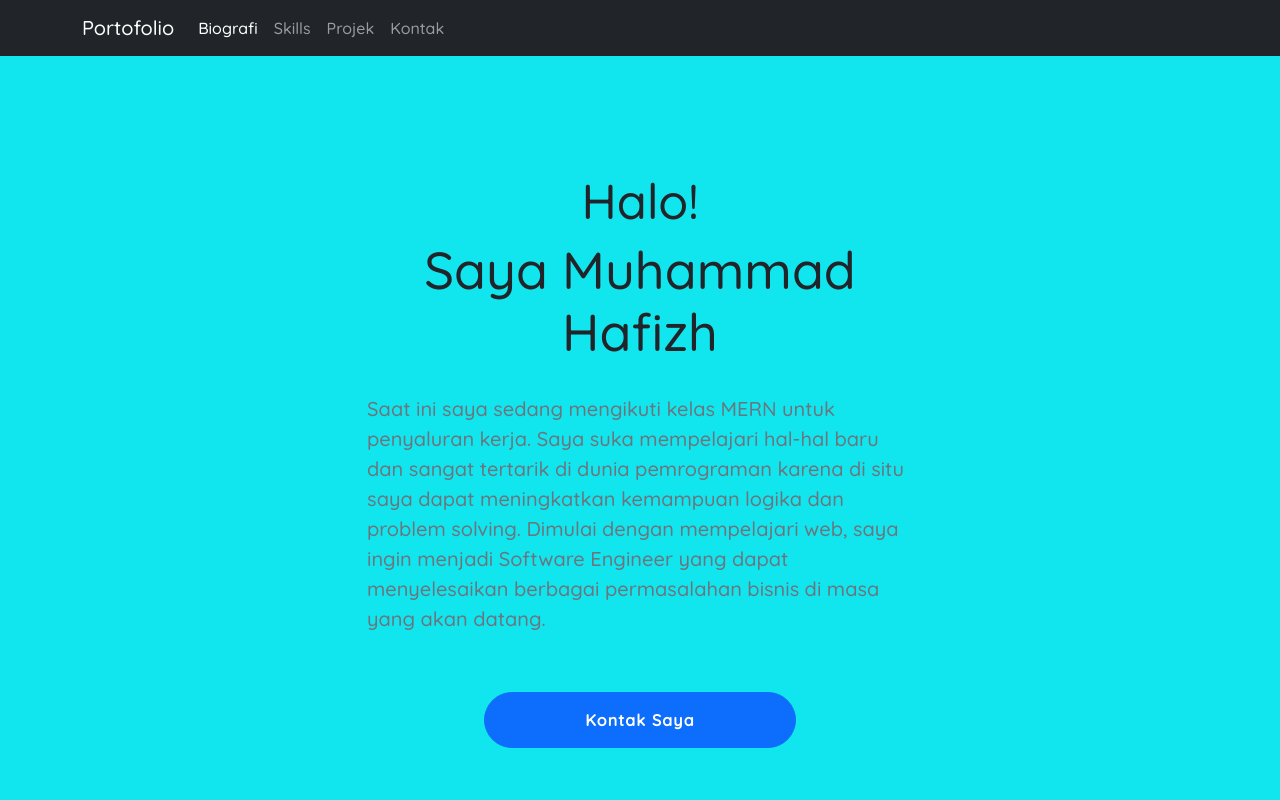
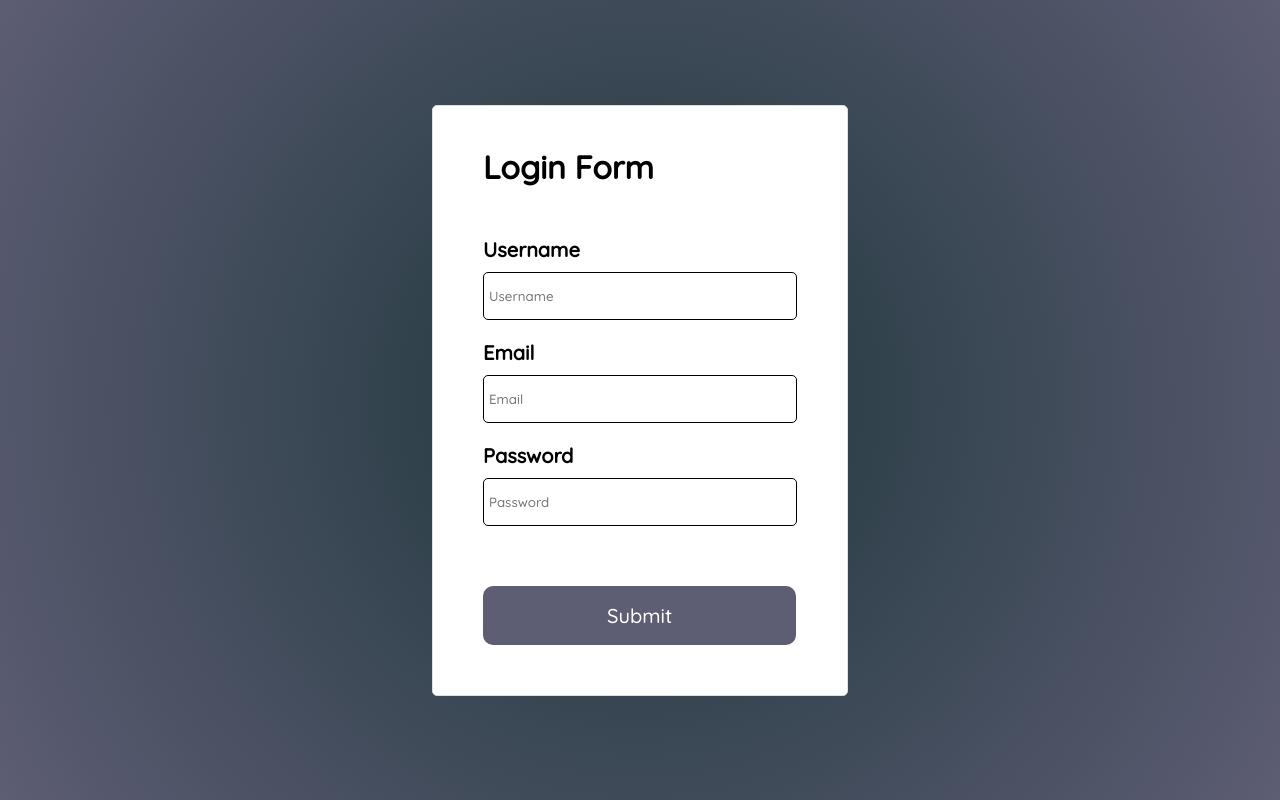
Before and after one commit to hfz02/hfz-reactjs, a React (Create React App) app: page / in a window 1280 px wide. Shown: the top 800 px of the page. Built offline with nearby package versions, Linux system fonts and the light colour scheme.

Commit message:
add form directory

```diff
--- a/src/App.js
+++ b/src/App.js
@@ -1,9 +1,11 @@
-import Portfolio from './portfolio';
+// import Portfolio from './portfolio';
+import Form from './form';
 
 function App() {
   return (
     <div className="App">
-      <Portfolio/>
+      {/* <Portfolio/> */}
+      <Form/>
     </div>
   );
 }
--- /dev/null
+++ b/src/form/FormElement.jsx
@@ -0,0 +1,78 @@
+import { useState, useEffect } from 'react'
+import "./styles.css"
+
+
+const FormElement = () => {
+    const initialValues = { username: "", email: "", password: "", }
+    const [formValues, setFormValues] = useState(initialValues)
+    const [formErrors, setFormErrors] = useState({})
+    const [isSubmit, setIsSubmit] = useState(false)
+
+    const handleChange = e => {
+        const { name, value } = e.target
+        setFormValues({...formValues, [name]: value})
+    }
+    const handleSubmit = e => {
+        e.preventDefault()
+        setFormErrors(validate(formValues))
+        setIsSubmit(true)
+    }
+
+    useEffect(() => {
+        console.log(formErrors)
+        if(Object.keys(formErrors).length === 0 && isSubmit) {
+            console.log(formValues)
+        }
+    },[formValues, formErrors, isSubmit])
+
+    const validate = values => {
+        const errors = {}
+        const regex = /^[^\s@]+@[^\s@]+\.[^\s@]{2,}$/i
+        if (!values.username) {
+            errors.username = "Username is required!"
+        }
+        if (!values.email) {
+            errors.email = "Email is required!"
+        } else if (!regex.test(values.email)) {
+            errors.email = "Invalid email format!"
+        }
+        if (!values.password) {
+            errors.password = "Password is required!"
+        } else if(values.password.length < 4) {
+            errors.password = "Password must be more than 4 character!"
+        } else if(values.password.length > 10) {
+            errors.password = "Password can't exceed than 10 character!"
+        }
+        return errors
+    }
+
+    return (
+        <div className="container">
+            {Object.keys(formErrors).length === 0 && isSubmit ? (<div className="success">Signed In!</div>) : (<div></div>)}
+            {/* <pre>{ JSON.stringify(formValues, undefined) }</pre> */}
+            <form onSubmit={handleSubmit}>
+                <h1>Login Form</h1>
+                <div className="ui form">
+                    <div className="field">
+                        <label>Username</label><br />
+                        <input type="text" name="username" placeholder="Username" value={ formValues.username } onChange={handleChange} />
+                        <p>{ formErrors.username }</p>
+                    </div>
+                    <div className="field">
+                        <label>Email</label><br />
+                        <input type="email" name="email" placeholder="Email" value={ formValues.email } onChange={handleChange}  />
+                        <p>{ formErrors.email }</p>
+                    </div>
+                    <div className="field">
+                        <label>Password</label><br />
+                        <input type="password" name="password" placeholder="Password" value={ formValues.password } onChange={handleChange}  />
+                        <p>{ formErrors.password }</p>
+                    </div>
+                    <button type="submit" className="button">Submit</button>
+                </div>
+            </form>
+        </div>
+     );
+}
+
+export default FormElement;
--- /dev/null
+++ b/src/form/index.jsx
@@ -0,0 +1,11 @@
+import FormElement from "./FormElement";
+
+const Form = () => {
+    return (
+        <div>
+            <FormElement />
+        </div>
+     );
+}
+
+export default Form;
--- /dev/null
+++ b/src/form/styles.css
@@ -0,0 +1,96 @@
+@import url('https://fonts.googleapis.com/css2?family=Quicksand:wght@500&display=swap');
+
+* {
+  font-family: 'Quicksand', sans-serif;
+}
+
+body {
+  background: rgb(2, 0, 36);
+  background: radial-gradient(
+    circle,
+    rgba(2, 0, 36, 1) 0%,
+    rgba(30, 54, 59, 1) 0%,
+    rgba(93, 93, 116, 1) 100%
+  );
+}
+
+.container {
+  display: flex !important;
+  flex-direction: column;
+  justify-content: center;
+  align-items: center;
+  height: 100vh;
+  max-width: 500px;
+  width: 100%;
+  margin: auto;
+}
+
+h1 {
+  margin-bottom: 50px;
+  margin-top: -9px;
+}
+
+.container > form {
+  border: 1px solid #dfdfdf;
+  padding: 50px;
+  border-radius: 5px;
+  background: #fff;
+}
+
+.field {
+  margin-bottom: 20px;
+}
+
+label {
+  font-size: 20px;
+  font-weight: bold;
+}
+
+pre {
+  width: 70%;
+  color: #fff;
+  font-size: larger;
+}
+
+input {
+  margin-top: 10px;
+  padding: 15px 5px;
+  width: 302px;
+  border-radius: 5px;
+  border: 1px solid #000;
+}
+
+button {
+  font-size: 20px;
+  color: white;
+  background: rgba(93, 93, 116, 1);
+  padding: 15px 122px;
+  margin-top: 40px;
+  border: 2px solid rgba(93, 93, 116, 1);
+  border-radius: 10px;
+}
+
+button:hover {
+  font-size: 20px;
+  color: rgba(93, 93, 116, 1);
+  background: white;
+  padding: 15px 122px;
+  margin-top: 40px;
+  border: 2px solid rgba(93, 93, 116, 1);
+  border-radius: 10px;
+  cursor: pointer;
+}
+
+p {
+  color: red;
+  margin: 9px 0;
+}
+
+.success {
+  font-weight: lighter;
+  background: #00ffee;
+  color: #162fe9;
+  padding: 13px 172px;
+  margin-bottom: 30px;
+  border-radius: 5px;
+}
```
